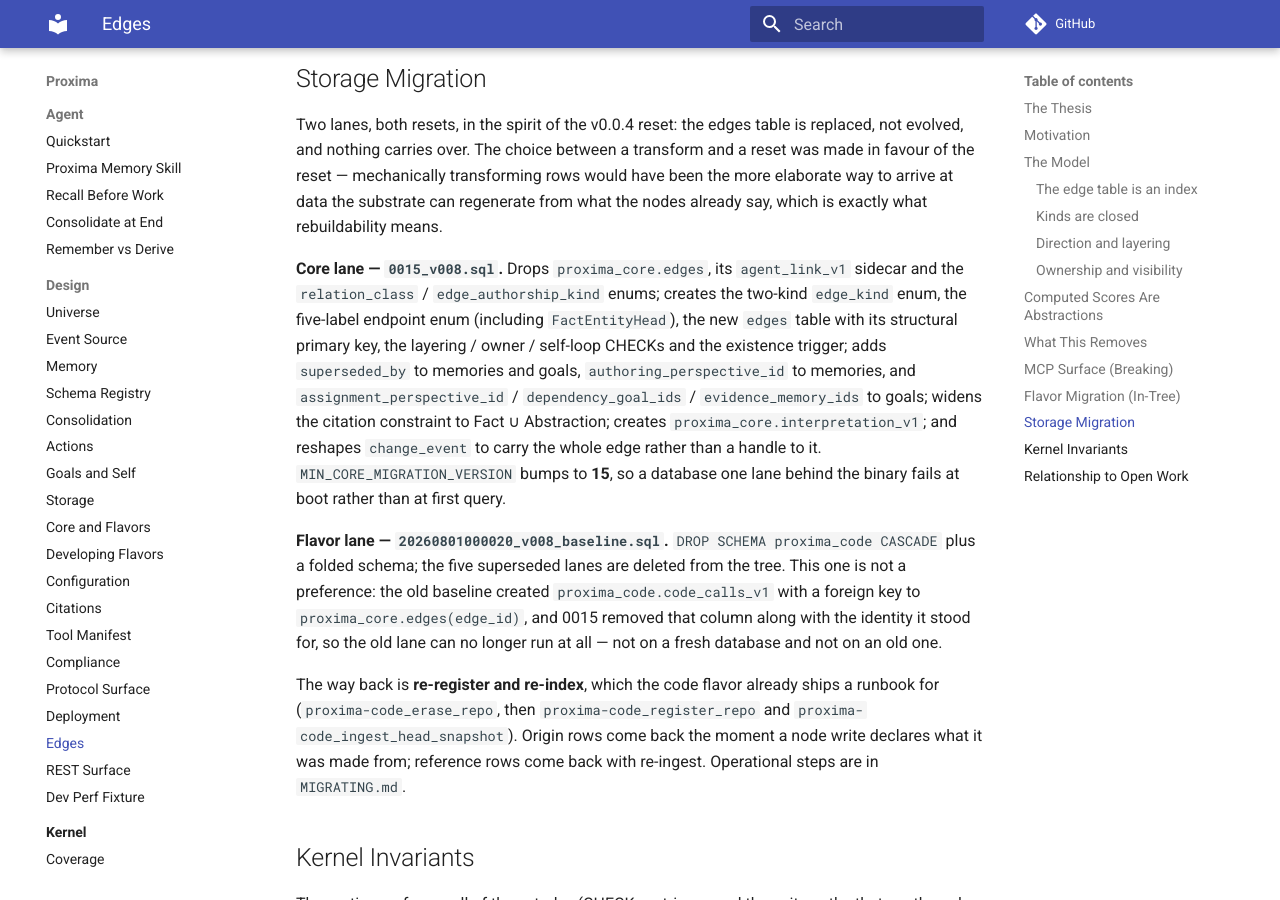
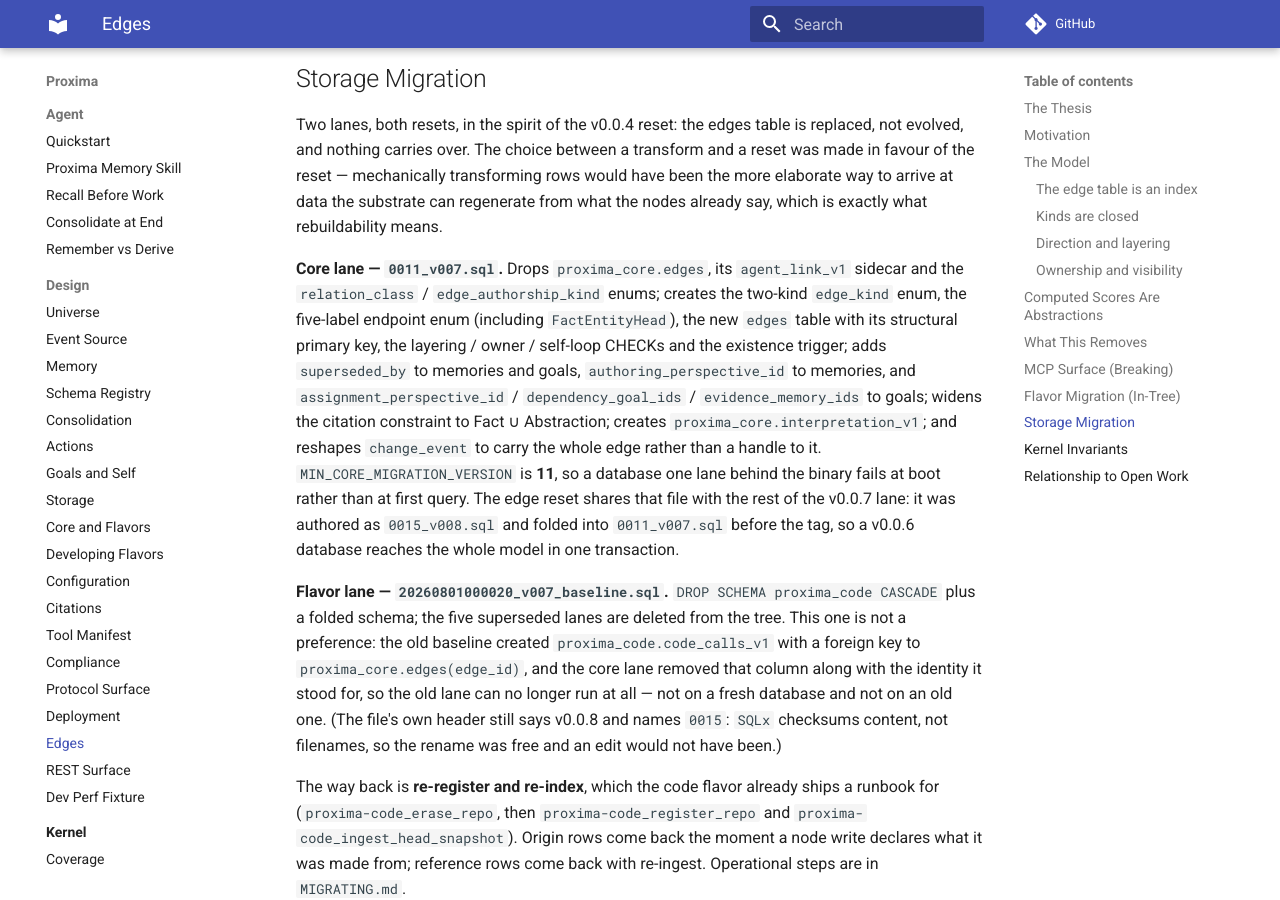
Before and after one commit to Aquilo-Solution-S/Proxima, an MkDocs documentation site: the page built from docs/16-edges.md, in a window 1280 px wide and 900 px high, scrolled down 6355 px. Built offline with MkDocs 1.6.1 and Material for MkDocs 9.7.7, drawn with Linux system fonts in a browser that asks for light colours; comment, search, counter and statistics services are not loaded; some of the changed text lies outside the part shown.

Commit message:
chore: the labels that said v0.0.8 name the release that ships them
Nothing was ever tagged v0.0.7, so the edge reset and everything around
it are v0.0.7 material, not a release after it. The prose, comments,
test names and script fixtures that had run ahead are moved back.

docs/16 keeps the shape of the story and loses the claim that the core
lane is its own file. It also stops calling the identity-hash scheme it
replaced "the v0.0.7 scheme" — that scheme existed only inside this
cycle, so naming it by release told a reader to look for it in a tag
where it never was.

Three comments pointed at flavor migration 20260728000020, which
11d04bca folded away. They now say what they mean — the flavor baseline —
which is the name that survives the next fold too.

Co-Authored-By: Claude Fable 5 <noreply@anthropic.com>
Claude-Session: https://claude.ai/code/session_01MhsNZ6vg89h7dTPGf2mbDc

```diff
--- a/docs/11-citations.md
+++ b/docs/11-citations.md
@@ -45,7 +45,7 @@ be redundant with that graph and would invite drift between the two.
 
 This matches the biological story: your interpretation does not cite
 the source — it cites the memory that holds the source. What changed in
-v0.0.8 is only that a *computation* is also a source, and the memory that
+v0.0.7 is only that a *computation* is also a source, and the memory that
 holds it is an Abstraction.
 
 ## Trait families
--- a/docs/16-edges.md
+++ b/docs/16-edges.md
@@ -1,6 +1,6 @@
 # 16. Edges
 
-The reference for the edge layer, shipped in v0.0.8. It supersedes what
+The reference for the edge layer, shipped in v0.0.7. It supersedes what
 [02-memory.md](02-memory.md) used to say under §Edges, §Relation Registry
 and §The Directionality Rule — 02 now restates the parts a reader of 02
 needs and points here — and it amends [11-citations.md](11-citations.md)
@@ -224,7 +224,7 @@ mechanically transforming rows would have been the more elaborate way to
 arrive at data the substrate can regenerate from what the nodes already
 say, which is exactly what rebuildability means.
 
-**Core lane — `0015_v008.sql`.** Drops `proxima_core.edges`, its
+**Core lane — `0011_v007.sql`.** Drops `proxima_core.edges`, its
 `agent_link_v1` sidecar and the `relation_class` / `edge_authorship_kind`
 enums; creates the two-kind `edge_kind` enum, the five-label endpoint
 enum (including `FactEntityHead`), the new `edges` table with its
@@ -235,16 +235,21 @@ existence trigger; adds `superseded_by` to memories and goals,
 to goals; widens the citation constraint to Fact ∪ Abstraction; creates
 `proxima_core.interpretation_v1`; and reshapes `change_event` to carry
 the whole edge rather than a handle to it.
-`MIN_CORE_MIGRATION_VERSION` bumps to **15**, so a database one lane
-behind the binary fails at boot rather than at first query.
+`MIN_CORE_MIGRATION_VERSION` is **11**, so a database one lane
+behind the binary fails at boot rather than at first query. The edge reset
+shares that file with the rest of the v0.0.7 lane: it was authored as
+`0015_v008.sql` and folded into `0011_v007.sql` before the tag, so a v0.0.6
+database reaches the whole model in one transaction.
 
-**Flavor lane — `20260801000020_v008_baseline.sql`.** `DROP SCHEMA
+**Flavor lane — `20260801000020_v007_baseline.sql`.** `DROP SCHEMA
 proxima_code CASCADE` plus a folded schema; the five superseded lanes are
 deleted from the tree. This one is not a preference: the old baseline
 created `proxima_code.code_calls_v1` with a foreign key to
-`proxima_core.edges(edge_id)`, and 0015 removed that column along with the
-identity it stood for, so the old lane can no longer run at all — not on a
-fresh database and not on an old one.
+`proxima_core.edges(edge_id)`, and the core lane removed that column along
+with the identity it stood for, so the old lane can no longer run at all —
+not on a fresh database and not on an old one. (The file's own header still
+says v0.0.8 and names `0015`: `SQLx` checksums content, not filenames, so
+the rename was free and an edit would not have been.)
 
 The way back is **re-register and re-index**, which the code flavor
 already ships a runbook for (`proxima-code_erase_repo`, then
```
Also changed, not shown: other parts of docs/16-edges.md (+2 -2 lines), docs/lean/COVERAGE.md (+3 -3 lines), 10 other files.
